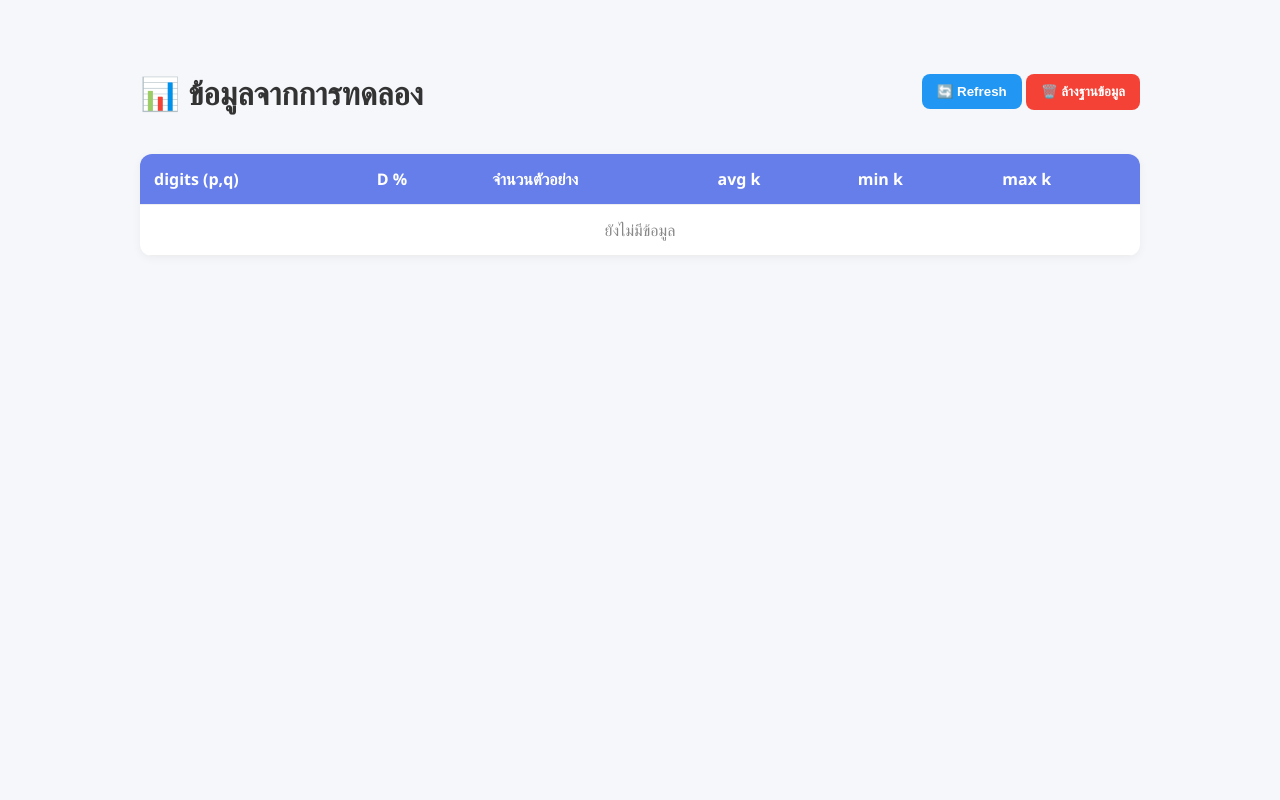
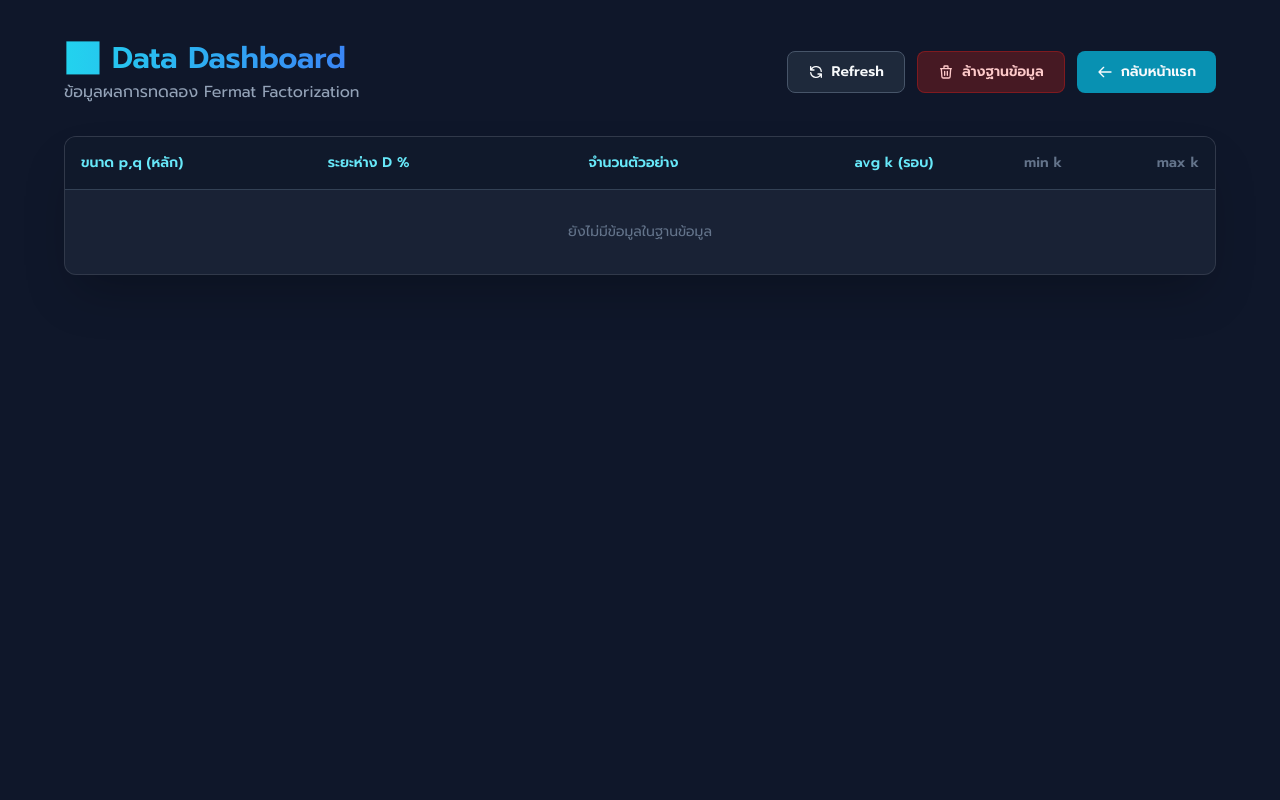
Before and after one commit to bindeow2012-design/rsa-checker, a Flask app: page /dashboard in a window 1280 px wide. Run offline with Flask 3, Linux system fonts and the light colour scheme; data that the repository does not hold is empty; some libraries are stand-ins or nearby versions.

Commit message:
Update dashboard.html

```diff
--- a/templates/dashboard.html
+++ b/templates/dashboard.html
@@ -2,69 +2,112 @@
 <html lang="th">
 <head>
     <meta charset="UTF-8">
-    <title>Dashboard - ข้อมูลการทดลอง</title>
+    <meta name="viewport" content="width=device-width, initial-scale=1.0">
+    <title>Dashboard | RSA Checker Data</title>
+    <script src="https://cdn.tailwindcss.com"></script>
+    <link href="https://fonts.googleapis.com/css2?family=Prompt:wght@300;400;600&family=Fira+Code:wght@400&display=swap" rel="stylesheet">
     <style>
-        body { font-family: 'Segoe UI', sans-serif; max-width: 1000px; margin: 30px auto; padding: 20px; background: #f5f7fa; }
-        h1 { color: #333; margin-bottom: 20px; }
-        .header { display: flex; justify-content: space-between; align-items: center; }
-        .btn-reset { padding: 10px 15px; background: #f44336; color: white; border: none; border-radius: 8px; cursor: pointer; font-weight: bold; }
-        .btn-refresh { padding: 10px 15px; background: #2196f3; color: white; border: none; border-radius: 8px; cursor: pointer; font-weight: bold; }
-        table { width: 100%; border-collapse: collapse; background: white; border-radius: 12px; overflow: hidden; box-shadow: 0 2px 10px rgba(0,0,0,0.05); margin-top: 20px; }
-        th, td { padding: 14px; text-align: left; border-bottom: 1px solid #eee; }
-        th { background: #667eea; color: white; }
-        tr:hover { background: #f9f9f9; }
-        .k-value { font-family: monospace; text-align: right; }
+        body { font-family: 'Prompt', sans-serif; background-color: #0f172a; color: #f8fafc; }
+        .font-mono { font-family: 'Fira Code', monospace; }
+        .glass-panel { background: rgba(30, 41, 59, 0.7); backdrop-filter: blur(12px); border: 1px solid rgba(255,255,255,0.1); }
+        table th { background: rgba(15, 23, 42, 0.8); }
+        table tr:hover { background: rgba(30, 41, 59, 0.5); }
     </style>
 </head>
-<body>
-    <div class="header">
-        <h1>📊 ข้อมูลจากการทดลอง</h1>
+<body class="min-h-screen p-6 md:p-10">
+    <div class="max-w-6xl mx-auto">
+        <!-- Header -->
+        <div class="flex flex-col md:flex-row justify-between items-center mb-8 gap-4">
             <div>
-            <button class="btn-refresh" onclick="loadData()">🔄 Refresh</button>
-            <button class="btn-reset" onclick="resetDB()">🗑️ ล้างฐานข้อมูล</button>
+                <h1 class="text-3xl font-bold bg-clip-text text-transparent bg-gradient-to-r from-cyan-400 to-blue-500">📊 Data Dashboard</h1>
+                <p class="text-slate-400 mt-1">ข้อมูลผลการทดลอง Fermat Factorization</p>
+            </div>
+            <div class="flex gap-3">
+                <button onclick="loadData()" class="px-5 py-2.5 bg-slate-800 hover:bg-slate-700 border border-slate-600 rounded-lg text-sm font-semibold transition-colors flex items-center gap-2">
+                    <svg class="w-4 h-4" fill="none" stroke="currentColor" viewBox="0 0 24 24"><path stroke-linecap="round" stroke-linejoin="round" stroke-width="2" d="M4 4v5h.582m15.356 2A8.001 8.001 0 004.582 9m0 0H9m11 11v-5h-.581m0 0a8.003 8.003 0 01-15.357-2m15.357 2H15"></path></svg>
+                    Refresh
+                </button>
+                <button onclick="resetDB()" class="px-5 py-2.5 bg-red-900/50 hover:bg-red-800 border border-red-700/50 rounded-lg text-sm font-semibold text-red-200 transition-colors flex items-center gap-2">
+                    <svg class="w-4 h-4" fill="none" stroke="currentColor" viewBox="0 0 24 24"><path stroke-linecap="round" stroke-linejoin="round" stroke-width="2" d="M19 7l-.867 12.142A2 2 0 0116.138 21H7.862a2 2 0 01-1.995-1.858L5 7m5 4v6m4-6v6m1-10V4a1 1 0 00-1-1h-4a1 1 0 00-1 1v3M4 7h16"></path></svg>
+                    ล้างฐานข้อมูล
+                </button>
+                <a href="/" class="px-5 py-2.5 bg-cyan-600 hover:bg-cyan-500 rounded-lg text-sm font-semibold transition-colors flex items-center gap-2">
+                    <svg class="w-4 h-4" fill="none" stroke="currentColor" viewBox="0 0 24 24"><path stroke-linecap="round" stroke-linejoin="round" stroke-width="2" d="M10 19l-7-7m0 0l7-7m-7 7h18"></path></svg>
+                    กลับหน้าแรก
+                </a>
             </div>
         </div>
 
-    <table id="table">
+        <!-- Data Table -->
+        <div class="glass-panel rounded-xl overflow-hidden shadow-2xl">
+            <div class="overflow-x-auto">
+                <table class="w-full text-left border-collapse">
                     <thead>
-            <tr>
-                <th>digits (p,q)</th><th>D %</th><th>จำนวนตัวอย่าง</th><th>avg k</th><th>min k</th><th>max k</th>
+                        <tr class="border-b border-slate-700 text-sm text-cyan-300">
+                            <th class="p-4 font-semibold">ขนาด p,q (หลัก)</th>
+                            <th class="p-4 font-semibold">ระยะห่าง D %</th>
+                            <th class="p-4 font-semibold text-center">จำนวนตัวอย่าง</th>
+                            <th class="p-4 font-semibold text-right">avg k (รอบ)</th>
+                            <th class="p-4 font-semibold text-right text-slate-500">min k</th>
+                            <th class="p-4 font-semibold text-right text-slate-500">max k</th>
                         </tr>
                     </thead>
-        <tbody></tbody>
+                    <tbody id="tableBody" class="text-sm divide-y divide-slate-800/50">
+                        <tr><td colspan="6" class="p-8 text-center text-slate-500">กำลังโหลดข้อมูล...</td></tr>
+                    </tbody>
                 </table>
+            </div>
+        </div>
+    </div>
 
+    <!-- JavaScript -->
     <script>
         async function loadData() {
+            try {
                 const res = await fetch('/api/summary');
                 const data = await res.json();
-            const tbody = document.querySelector('#table tbody');
+                const tbody = document.getElementById('tableBody');
 
                 if (data.length === 0) {
-                tbody.innerHTML = '<tr><td colspan="6" style="text-align:center; color:#888;">ยังไม่มีข้อมูล</td></tr>';
+                    tbody.innerHTML = '<tr><td colspan="6" class="p-8 text-center text-slate-500">ยังไม่มีข้อมูลในฐานข้อมูล</td></tr>';
                     return;
                 }
 
                 tbody.innerHTML = data.map(row => `
-                <tr>
-                    <td>${row.digits} หลัก</td>
-                    <td>${row.D_target}%</td>
-                    <td>${row.count}</td>
-                    <td class="k-value">${Math.round(row.avg_k).toLocaleString()}</td>
-                    <td class="k-value" style="color:#888;">${row.min_k.toLocaleString()}</td>
-                    <td class="k-value" style="color:#888;">${row.max_k.toLocaleString()}</td>
+                    <tr class="transition-colors">
+                        <td class="p-4 font-mono text-slate-300">${row.digits}</td>
+                        <td class="p-4">
+                            <span class="inline-block px-2 py-1 rounded bg-slate-800 text-cyan-300 font-mono text-xs border border-slate-700">${row.D_target}%</span>
+                        </td>
+                        <td class="p-4 text-center text-slate-400 font-mono">${row.count}</td>
+                        <td class="p-4 text-right font-mono font-bold text-amber-300">${Math.round(row.avg_k).toLocaleString()}</td>
+                        <td class="p-4 text-right font-mono text-slate-500">${row.min_k.toLocaleString()}</td>
+                        <td class="p-4 text-right font-mono text-slate-500">${row.max_k.toLocaleString()}</td>
                     </tr>
                 `).join('');
+            } catch (err) {
+                console.error(err);
+            }
         }
 
         async function resetDB() {
-            if (!confirm('⚠️ คุณแน่ใจหรือไม่ว่าต้องการลบข้อมูลทั้งหมด? (ควรทำเมื่อข้อมูลขยะเยอะ)')) return;
-            await fetch('/api/reset_db', { method: 'POST' });
-            alert('ล้างข้อมูลสำเร็จ!');
+            if (!confirm('⚠️ คำเตือน: คุณต้องการลบข้อมูลการทดลองทั้งหมดออกจากฐานข้อมูลใช่หรือไม่?\n\nข้อมูลที่ลบจะไม่สามารถกู้คืนได้')) return;
+
+            try {
+                const res = await fetch('/api/reset_db', { method: 'POST' });
+                const data = await res.json();
+                if (data.status === 'ok') {
+                    alert('✅ ล้างฐานข้อมูลเรียบร้อยแล้ว');
                     loadData();
                 }
+            } catch (err) {
+                alert('❌ เกิดข้อผิดพลาดในการล้างข้อมูล');
+            }
+        }
 
+        // โหลดข้อมูลทันทีที่เปิดหน้า
         loadData();
+        // อัปเดตอัตโนมัติทุก 10 วินาที
         setInterval(loadData, 10000);
     </script>
 </body>
```
Lines whose indentation alone changed are shown as unchanged.
